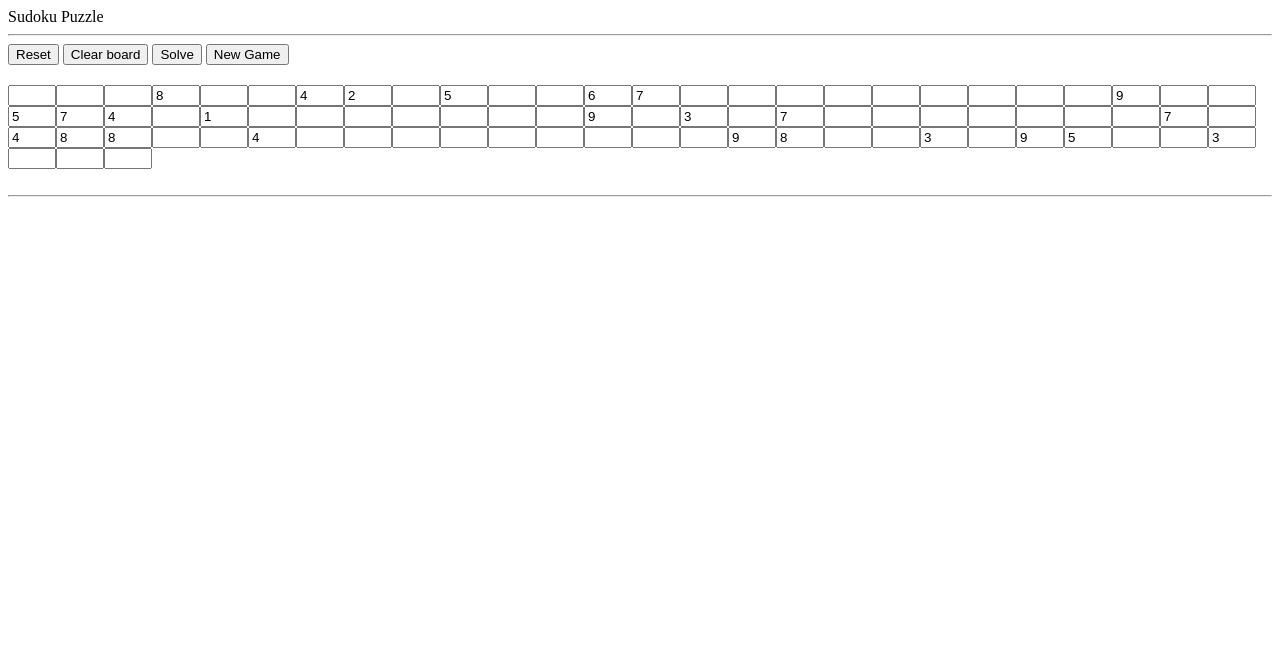
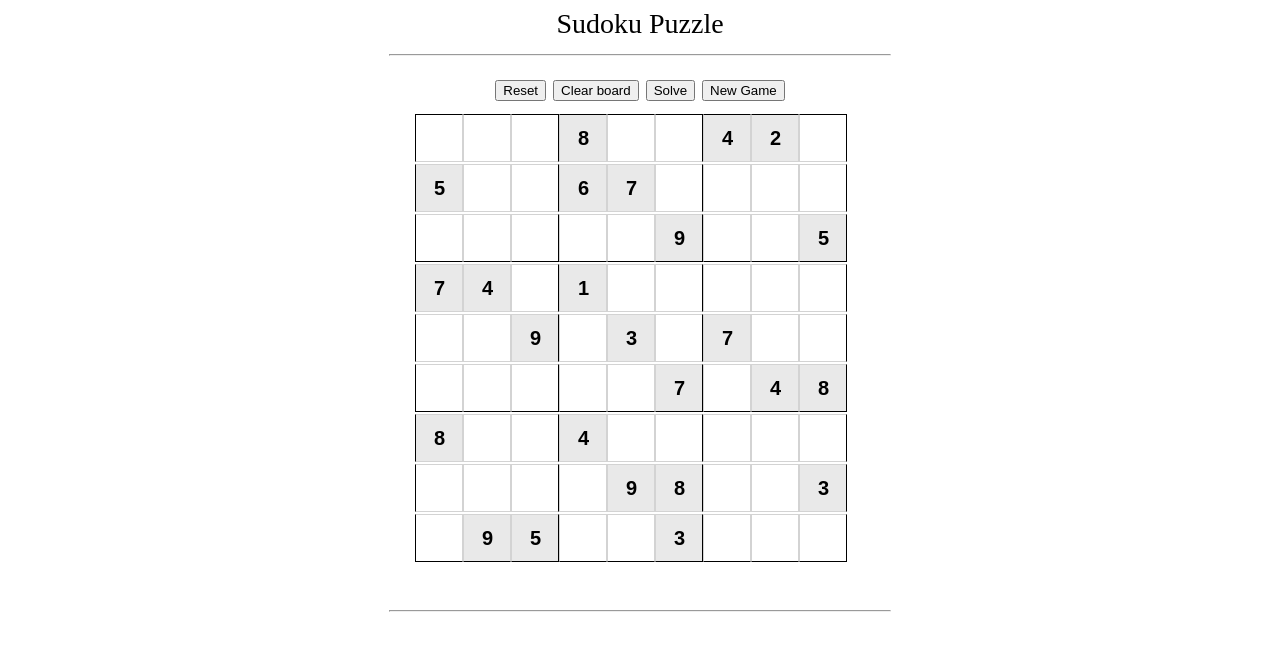
Before and after one commit to emilyz18/Sudoku-Puzzle, a plain HTML site: page index.html in a window 1280 px wide. Drawn offline with Linux system fonts and the light colour scheme.

Commit message:
Update index.html

```diff
--- a/index.html
+++ b/index.html
@@ -3,7 +3,7 @@
 
 <head>
     <meta charset="UTF-8">
-    <link rel="stylesheet" href="styling.css">
+    <link rel="stylesheet" href="style.css">
     <script src="solver.js"></script>
 
 </head>
```
